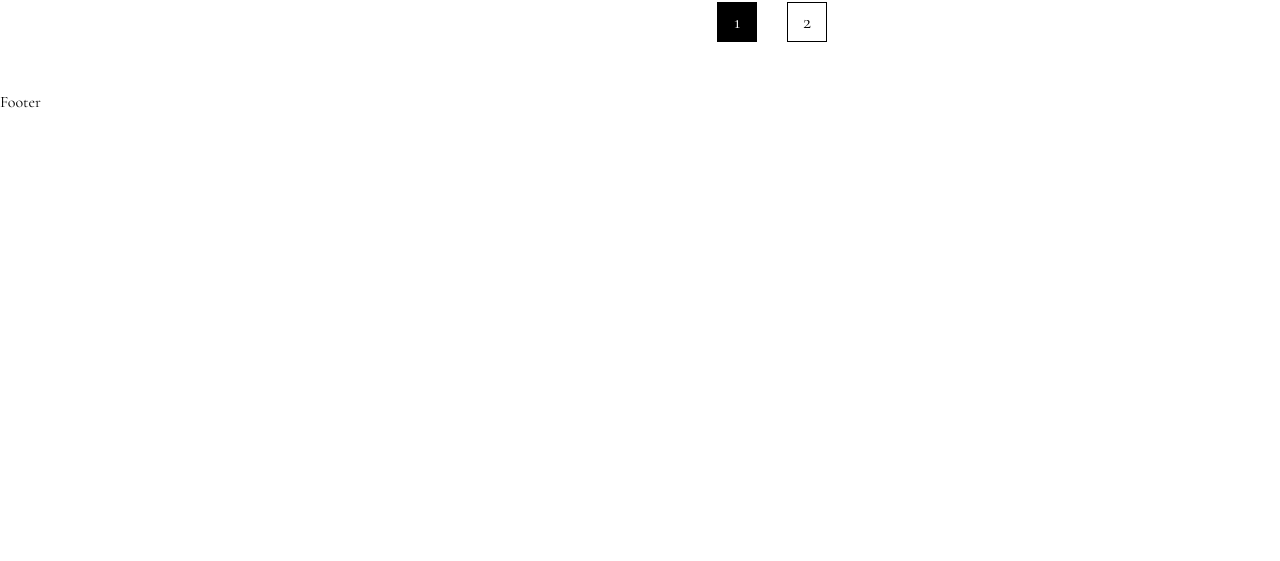
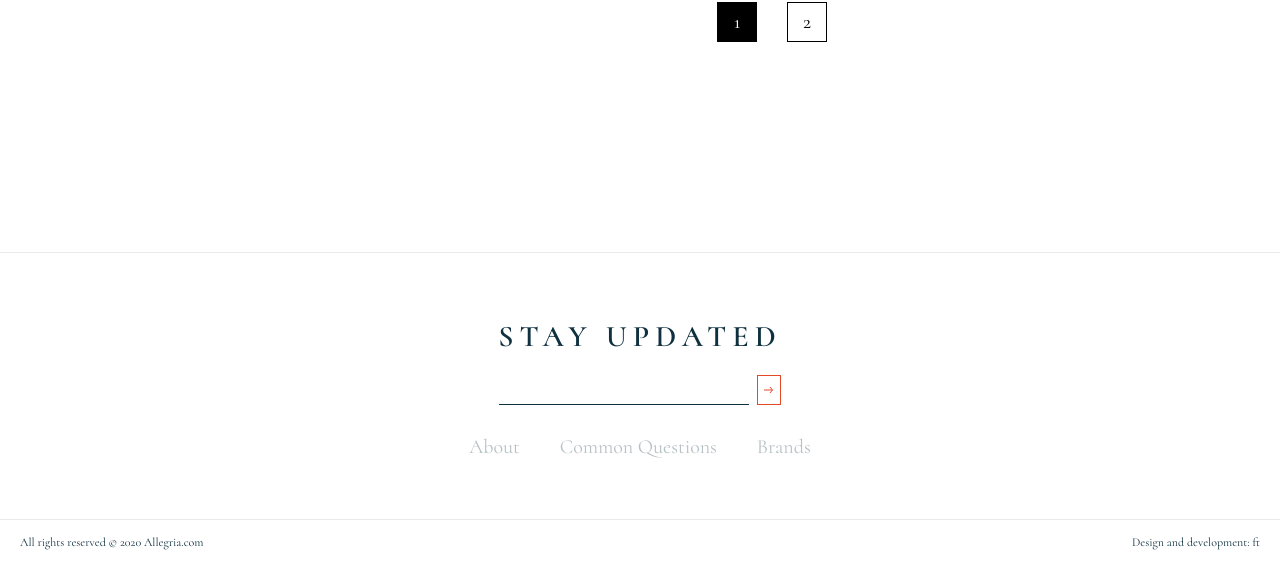
Before and after one commit to xasanovdev/online-shop-app, a React (Create React App) app: page /catalog in a window 1280 px wide. Shown: the part 1332-1893 px from the top of the page. Before the commit the page ends 1444 px from the top, so only its background shows below. Built offline with nearby package versions, Linux system fonts and the light colour scheme; data requests are answered from the project's data file.

Commit message:
adding footer section, and connecting swiperJs

```diff
--- a/package.json
+++ b/package.json
@@ -20,7 +20,7 @@
     "react-i18next": "^13.0.2",
     "react-router-dom": "^6.14.2",
     "react-scripts": "5.0.1",
-    "swiper": "^10.1.0",
+    "swiper": "^8.4.4",
     "web-vitals": "^2.1.4"
   },
   "scripts": {
--- a/src/App.js
+++ b/src/App.js
@@ -17,7 +17,7 @@ function App() {
           <Route path="" element={<Home />} />
           <Route path="about" element={<About />} />
           <Route path="catalog" element={<Catalog />} />
-          <Route path="catalog/:id" element={<Product />} />
+          <Route path="product/:id" element={<Product />} />
           <Route path="*" element={<NotFound />} />
         </Route>
       </Routes>
--- a/src/Layout/Footer/Footer.jsx
+++ b/src/Layout/Footer/Footer.jsx
@@ -1,9 +1,54 @@
-import React from 'react'
+import React from 'react';
+import { Link } from 'react-router-dom';
+import { useTranslation } from 'react-i18next';
 
-function Footer() {
+const Footer = () => {
+  const { t } = useTranslation();
+
   return (
-    <div>Footer</div>
-  )
-}
+    <footer className="footer">
+      <div className="footer__top">
+        <h2 className="footer__title">{t('footer.title')}</h2>
+        <form className="footer__form">
+          <input type="text" className="footer__form-input" />
+          <button className="footer__form-btn">
+            <svg
+              width="10"
+              height="8"
+              viewBox="0 0 10 8"
+              fill="none"
+              xmlns="http://www.w3.org/2000/svg"
+            >
+              <path d="M0 4H8.5M8.5 4L6 1M8.5 4L6 7" stroke="#E64926" />
+            </svg>
+          </button>
+        </form>
+        <ul className="footer__list">
+          <li className="footer__item">
+            <Link className="footer__link" to="about">
+              {t('footer.link1')}
+            </Link>
+          </li>
+          <li className="footer__item">
+            <Link className="footer__link" to="questions">
+              {t('footer.link2')}
+            </Link>
+          </li>
+          <li className="footer__item">
+            <Link className="footer__link">{t('footer.link3')}</Link>
+          </li>
+        </ul>
+      </div>
+      <div className="container">
+        <div className="footer__bottom">
+          <p className="footer__text">
+            {t('footer.text1')} © 2020 Allegria.com
+          </p>
+          <p className="footer__text">{t('footer.text2')} ft</p>
+        </div>
+      </div>
+    </footer>
+  );
+};
 
-export default Footer
+export default Footer;
--- a/src/pages/Catalog/CatalogFilter/SelectPrice.jsx
+++ b/src/pages/Catalog/CatalogFilter/SelectPrice.jsx
@@ -8,10 +8,11 @@ import { useContext } from 'react';
 import { CustomContext } from '../../../utils/context';
 
 export default function SelectPrice() {
-  const {price,setPrice} = useContext(CustomContext)
+  const {price,setPrice,setPage} = useContext(CustomContext)
 
   const changeHandler = (e) => {
     setPrice(e.target.value)
+    setPage(1)
   }
 
   return (
--- a/src/pages/Catalog/CatalogMain/CatalogMain.jsx
+++ b/src/pages/Catalog/CatalogMain/CatalogMain.jsx
@@ -22,8 +22,8 @@ export default function CatalogMain() {
           })
           .map((product) => (
             <Card
+              key={product.id}
               id={product.id}
-              key={product.id}
               brand={product.brand}
               title={product.title}
               img={product.img}
@@ -32,7 +32,7 @@ export default function CatalogMain() {
           ))}
       </div>
       <ul className="catalog__pagination">
-        {new Array(Math.ceil(products.dataLength / 6))
+        {new Array(Math.floor(products.dataLength / 6))
           .fill(null)
           .map((item, idx) => (
             <li
--- a/src/pages/Product/Product.jsx
+++ b/src/pages/Product/Product.jsx
@@ -15,6 +15,7 @@ const Product = () => {
       setProduct(data)
     );
   }, []);
+  console.log(product);
 
   if (JSON.stringify(product) === '{}') {
     return <h2>...Loading</h2>;
--- /dev/null
+++ b/src/scss/footer.scss
@@ -0,0 +1,61 @@
+.footer {
+  padding-top: 160px;
+  max-height: 305px;
+  &__top {
+    padding: 65px 0 60px;
+    border-top: 1px solid #EAE9E8;
+    border-bottom: 1px solid #EAE9E8;
+    text-align: center;
+  }
+  &__title {
+    font-weight: 600;
+    font-size: 30px;
+    letter-spacing: 0.2em;
+    text-transform: uppercase;
+    color: #0F303F;
+  }
+  &__form {
+    margin: 20px 0 30px;
+    display: flex;
+    justify-content: center;
+    column-gap: 8px;
+    &-input {
+      width: 250px;
+      height: 30px;
+      border: none;
+      outline: none;
+      border-bottom: 1px solid #0F303F;
+      text-align: center;
+      &::placeholder {
+        font-weight: 400;
+        color: #0F303F;
+      }
+    }
+    &-btn {
+      padding: 6px;
+      border: 1px solid #E64926;
+      background: transparent;
+      cursor: pointer;
+    }
+  }
+  &__list {
+    display: flex;
+    justify-content: center;
+    column-gap: 40px;
+  }
+  &__link {
+    font-weight: 400;
+    font-size: 20px;
+    color: #B7C1C5;
+  }
+  &__bottom {
+    padding: 15px 0;
+    display: flex;
+    justify-content: space-between;
+  }
+  &__text {
+    font-weight: 400;
+    font-size: 12px;
+    color: #0F303F;
+  }
+}
--- a/src/scss/styles.scss
+++ b/src/scss/styles.scss
@@ -8,7 +8,7 @@
 @import 'card';
 @import 'catalogFilter';
 @import 'product';
-
+@import 'footer';
 
 * {
   padding: 0;
--- a/src/utils/context.js
+++ b/src/utils/context.js
@@ -21,14 +21,14 @@ const Context = ({ children }) => {
     setGender(gender);
     setPrice('');
     setSize('');
+    setBrand('');
     setPage(1);
-    setBrand('')
   };
   const changeCategory = (category) => {
     setCategory(category);
     setSize('');
     setPrice('');
-    setBrand('')
+    setBrand('');
     setPage(1);
   };
 
```
Also changed, not shown: 1 other file (tests, documents, lock files or other folders).
